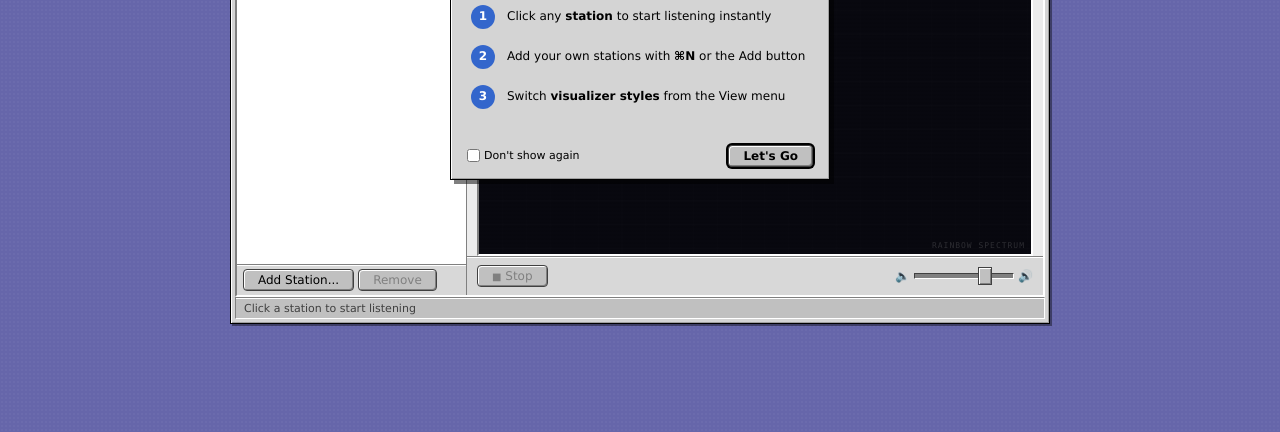
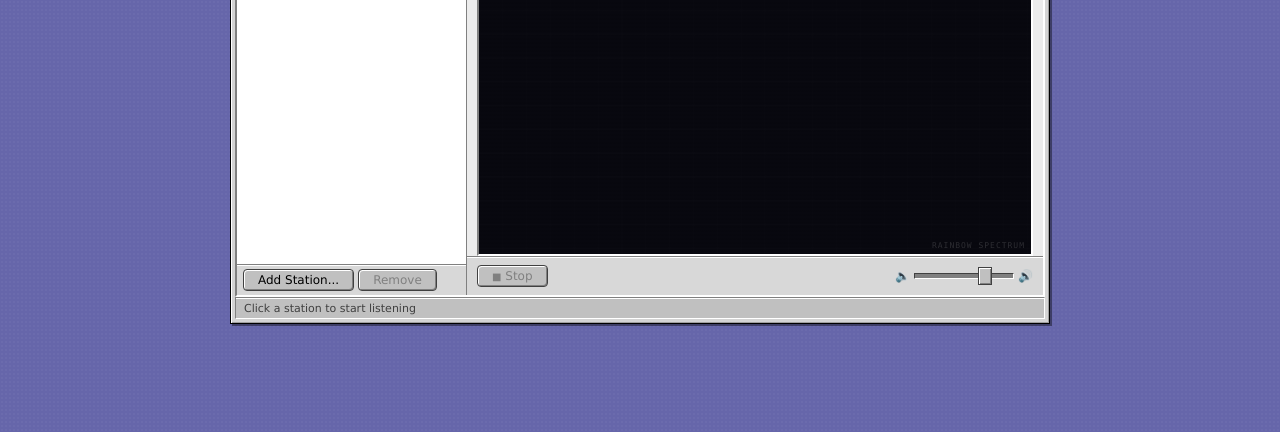
Before and after one commit to sunil-dhaka/radio-garden, a plain HTML site: page index.html in a window 1280 px wide. Shown: the part 368-800 px from the top of the page. Drawn offline with Linux system fonts and the light colour scheme.

Commit message:
Remove welcome dialog, move tips into Help > Getting Started
Users land directly on the app with no popup blocking interaction.
The onboarding tips are now in Help > Getting Started.

```diff
--- a/css/style.css
+++ b/css/style.css
@@ -736,43 +736,6 @@ html, body {
 .help-table td:first-child { width: 80px; }
 
 /* -- Welcome ---------------------------------------------- */
-.welcome-dialog { width: 380px; }
-
-.welcome-content { padding: 20px; text-align: center; }
-.welcome-icon { font-size: 48px; margin-bottom: 12px; }
-
-.welcome-steps { text-align: left; }
-
-.welcome-step {
-    display: flex;
-    align-items: center;
-    gap: 12px;
-    padding: 8px 0;
-    font-size: 12px;
-    line-height: 1.4;
-}
-
-.welcome-num {
-    width: 24px; height: 24px;
-    border-radius: 50%;
-    background: var(--highlight);
-    color: var(--white);
-    display: flex;
-    align-items: center;
-    justify-content: center;
-    font-weight: bold;
-    font-size: 12px;
-    flex-shrink: 0;
-}
-
-.welcome-checkbox {
-    display: flex;
-    align-items: center;
-    gap: 4px;
-    font-size: 11px;
-    margin-right: auto;
-    cursor: default;
-}
 
 /* -- Balloon Help ----------------------------------------- */
 .balloon {
--- a/index.html
+++ b/index.html
@@ -253,14 +253,10 @@
                     <div class="help-body" id="help-body">
                         <div class="help-page" id="help-getting-started">
                             <h3>Getting Started</h3>
-                            <p><strong>Playing a station</strong> is simple: just click
-                            any station name in the list on the left. It starts
-                            playing immediately.</p>
-                            <p>Use the <strong>Stop</strong> button or press <strong>Space</strong>
-                            to stop playback. Click another station to switch.</p>
-                            <p>The <strong>volume slider</strong> on the right adjusts loudness.</p>
-                            <p><em>Tip: Enable "Balloon Help" from the Help menu to see
-                            explanations when you hover over any control.</em></p>
+                            <p><strong>1.</strong> Click any <strong>station</strong> in the sidebar to start listening instantly.</p>
+                            <p><strong>2.</strong> Add your own stations with <strong>&#8984;N</strong> or the Add button. Paste a radio.garden URL and it auto-resolves.</p>
+                            <p><strong>3.</strong> Switch <strong>visualizer styles</strong> from the View menu (Rainbow, Radial, Aurora, Oscilloscope).</p>
+                            <p>Use <strong>Space</strong> to stop/resume, <strong>&#8593;/&#8595;</strong> to navigate stations.</p>
                         </div>
                         <div class="help-page" id="help-stations" style="display:none">
                             <h3>Managing Stations</h3>
@@ -306,39 +302,6 @@
         </div>
     </div>
 
-    <!-- Welcome Dialog -->
-    <div class="dialog-overlay" id="welcome-dialog-overlay">
-        <div class="window dialog welcome-dialog">
-            <div class="window-titlebar">
-                <div class="window-title">Welcome to Radio Garden</div>
-            </div>
-            <div class="window-body">
-                <div class="welcome-content">
-                    <div class="welcome-icon">&#128251;</div>
-                    <div class="welcome-steps">
-                        <div class="welcome-step">
-                            <span class="welcome-num">1</span>
-                            <span>Click any <strong>station</strong> to start listening instantly</span>
-                        </div>
-                        <div class="welcome-step">
-                            <span class="welcome-num">2</span>
-                            <span>Add your own stations with <strong>&#8984;N</strong> or the Add button</span>
-                        </div>
-                        <div class="welcome-step">
-                            <span class="welcome-num">3</span>
-                            <span>Switch <strong>visualizer styles</strong> from the View menu</span>
-                        </div>
-                    </div>
-                </div>
-                <div class="dialog-buttons">
-                    <label class="welcome-checkbox">
-                        <input type="checkbox" id="welcome-dont-show"> Don't show again
-                    </label>
-                    <button class="mac-btn default-btn" id="welcome-ok-btn">Let's Go</button>
-                </div>
-            </div>
-        </div>
-    </div>
 
     <audio id="audio-player" preload="none"></audio>
     <script src="js/app.js"></script>
--- a/js/app.js
+++ b/js/app.js
@@ -24,7 +24,6 @@ const DEFAULT_STATIONS = [
 ];
 
 const STORAGE_KEY = 'radio-garden-stations-v2';
-const ONBOARDED_KEY = 'radio-garden-onboarded';
 const VIZ_KEY = 'radio-garden-viz';
 
 const RADIO_GARDEN_REGEX = /\/listen\/[^/]+\/([a-zA-Z0-9_]+)/;
@@ -783,24 +782,13 @@ document.querySelectorAll('.help-topic').forEach(topic => {
     });
 });
 
-const overlayIds = ['add-dialog-overlay', 'about-dialog-overlay', 'help-dialog-overlay', 'welcome-dialog-overlay'];
+const overlayIds = ['add-dialog-overlay', 'about-dialog-overlay', 'help-dialog-overlay'];
 overlayIds.forEach(id => {
     document.getElementById(id).addEventListener('click', (e) => {
         if (e.target.id === id) e.target.classList.remove('visible');
     });
 });
 
-function showWelcome() {
-    if (localStorage.getItem(ONBOARDED_KEY)) return;
-    document.getElementById('welcome-dialog-overlay').classList.add('visible');
-}
-
-document.getElementById('welcome-ok-btn').addEventListener('click', () => {
-    if (document.getElementById('welcome-dont-show').checked) {
-        localStorage.setItem(ONBOARDED_KEY, '1');
-    }
-    document.getElementById('welcome-dialog-overlay').classList.remove('visible');
-});
 
 /* -- Balloon Help ----------------------------------------- */
 function toggleBalloonHelp() {
@@ -1114,7 +1102,7 @@ function init() {
     centerWindow();
     setVizMode(vizMode);
     startVisualizer();
-    showWelcome();
+
     let resizeTimer;
     window.addEventListener('resize', () => {
         clearTimeout(resizeTimer);
```
